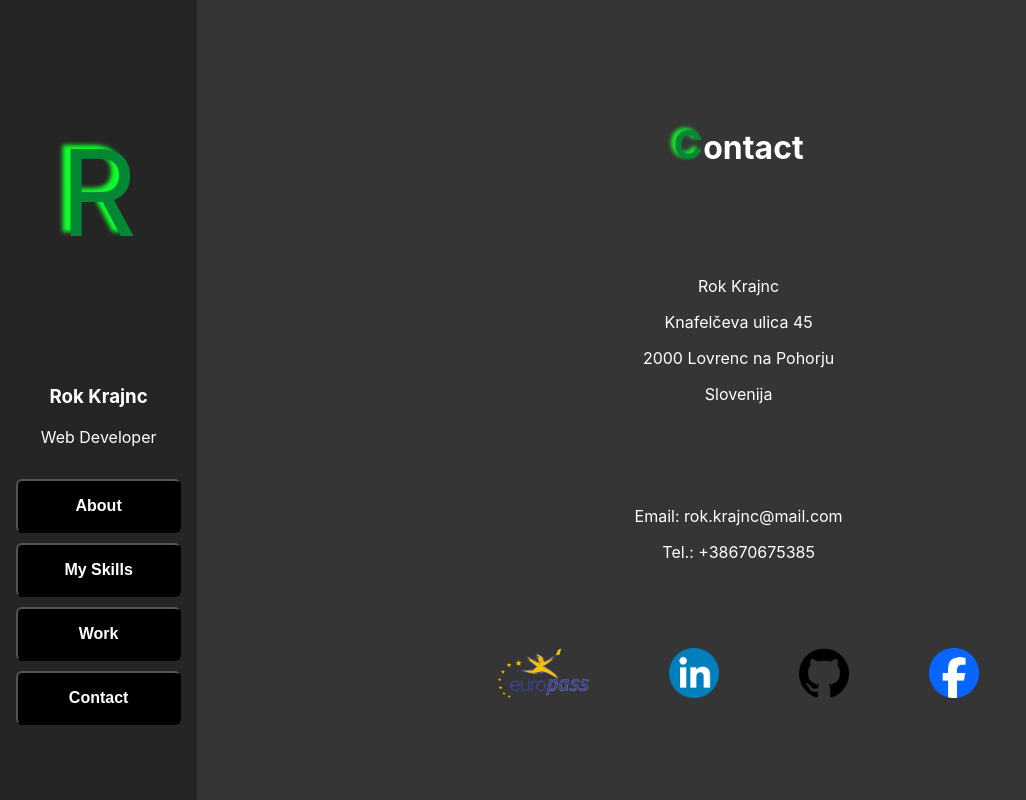
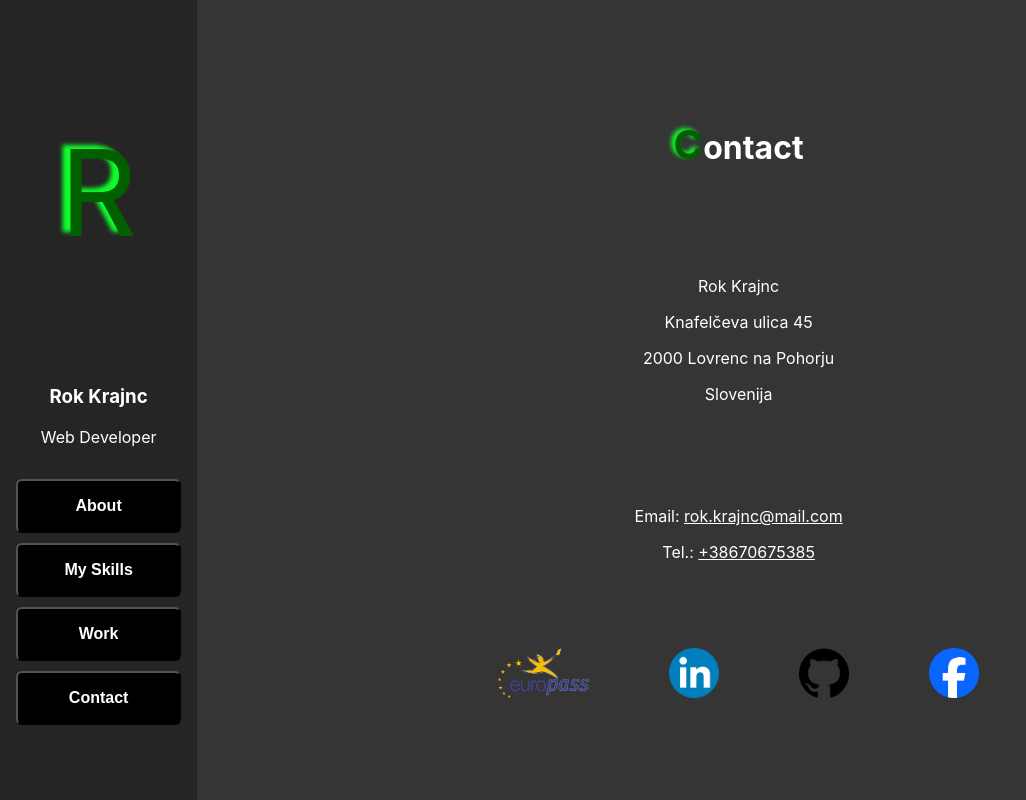
Before and after one commit to icecoil/portfolio, a React (Create React App) app in the folder portfolio/: page / in a window 1280 px wide. Both pictures are taken after a click on the button "Contact". Shown: the whole page, without its empty margins (0-1026 px from the left). Built offline with nearby package versions, Linux system fonts and the light colour scheme.

Commit message:
fixed style
- color of main capital letters
-made tel and email clickable
-changed tab name

```diff
--- a/portfolio/public/index.html
+++ b/portfolio/public/index.html
@@ -24,7 +24,7 @@
       work correctly both with client-side routing and a non-root public URL.
       Learn how to configure a non-root public URL by running `npm run build`.
     -->
-    <title>React App</title>
+    <title>Rok Krajnc</title>
   </head>
   <body>
     <noscript>You need to enable JavaScript to run this app.</noscript>
--- a/portfolio/src/App.css
+++ b/portfolio/src/App.css
@@ -3,7 +3,7 @@
 }
 
 h1::first-letter {
-  color: #048734;
+  color: #006000;
   font-size: 40px;
   text-shadow: -4px -2px 4px #0fff2b;
 }
--- a/portfolio/src/components/Contact/Contact.css
+++ b/portfolio/src/components/Contact/Contact.css
@@ -2,6 +2,10 @@
   display: flex;
   flex-direction: column;
   gap: 70px;
+}
+
+.contact a {
+  color: #ffffff;
 }
 
 .contactLinks {
--- a/portfolio/src/components/Contact/Contact.tsx
+++ b/portfolio/src/components/Contact/Contact.tsx
@@ -16,8 +16,12 @@ const Contact = () => {
         <p>Slovenija</p>
       </div>
       <div>
-        <p>Email: rok.krajnc@mail.com</p>
-        <p>Tel.: +38670675385</p>
+        <p>
+          Email: <a href="mailto: rok.krajnc@mail.com">rok.krajnc@mail.com</a>
+        </p>
+        <p>
+          Tel.: <a href="tel:+38670675385">+38670675385</a>
+        </p>
       </div>
       <div className="contactLinks">
         <a className="euPass">
--- a/portfolio/src/components/Sidebar/Sidebar.css
+++ b/portfolio/src/components/Sidebar/Sidebar.css
@@ -1,6 +1,6 @@
 .capitalR {
   font-size: 120px;
-  color: #048734;
+  color: #006000;
   text-shadow: -8px -4px 4px #0fff2b;
   padding-left: 60px;
   padding-right: 60px;
--- a/portfolio/src/components/Work/Work.css
+++ b/portfolio/src/components/Work/Work.css
@@ -45,3 +45,9 @@ h2 {
 .kforCollection {
   padding-top: 50px;
 }
+
+.workList {
+  display: flex;
+  gap: 16px;
+  flex-direction: column;
+}
```
